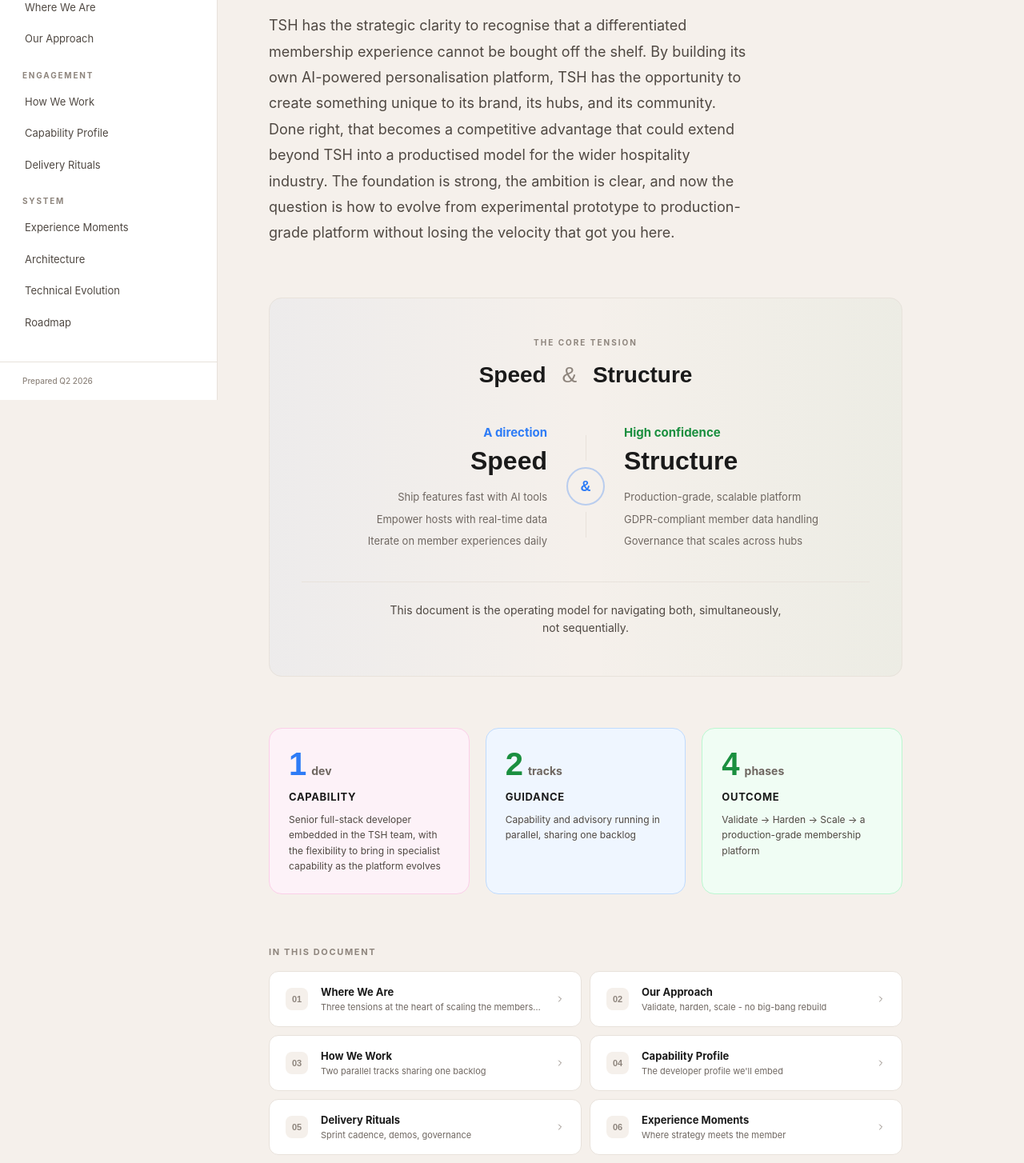
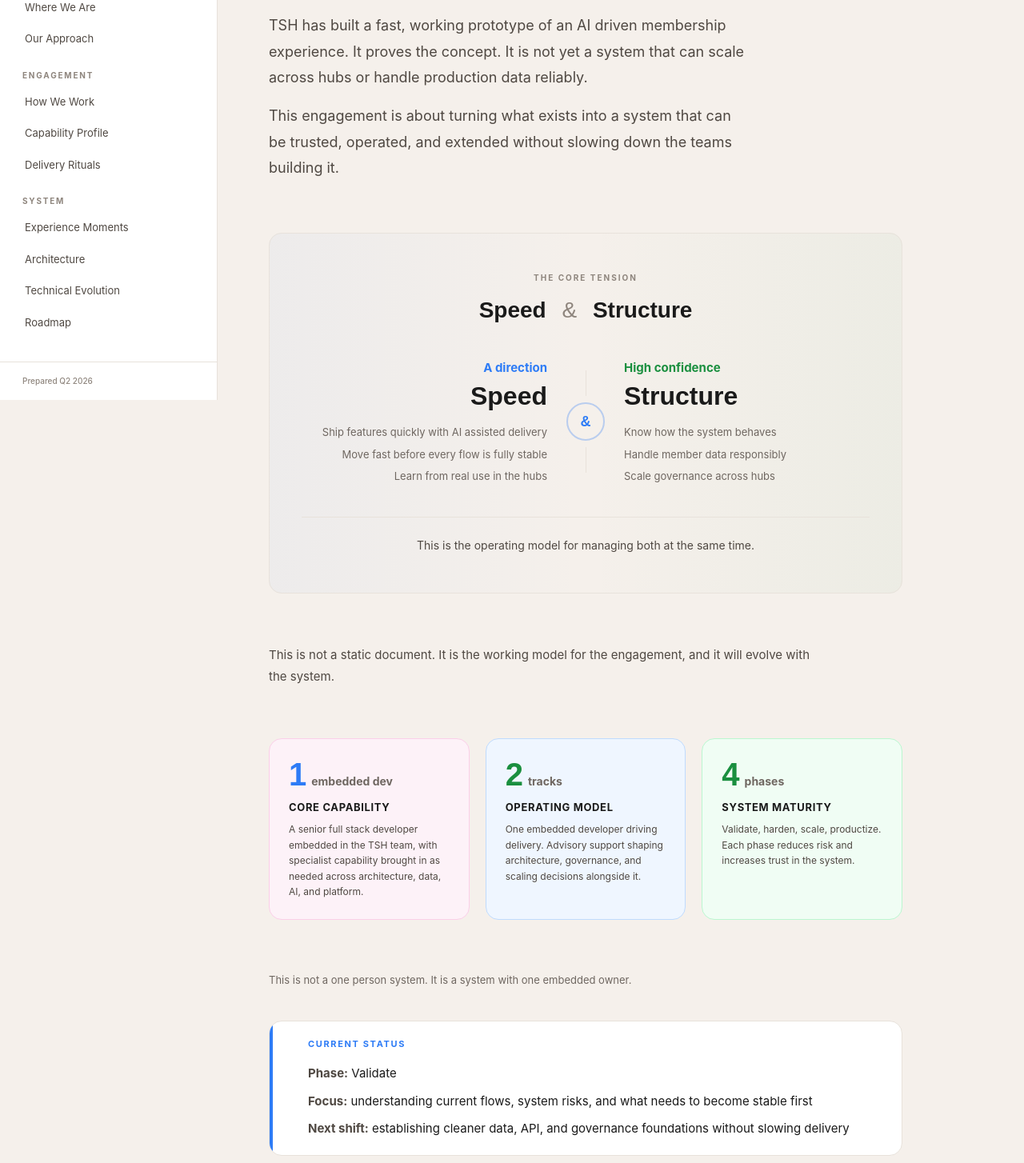
Before and after one commit to mczimmer/tsh-membership-engine, a Next.js app: page / in a window 1280 px wide. Shown: the part 300-1754 px from the top of the page at 80% size. Built offline with nearby package versions, Linux system fonts and the light colour scheme.

Commit message:
Harden overview page framing and navigation

```diff
--- a/src/app/(shell)/page.tsx
+++ b/src/app/(shell)/page.tsx
@@ -4,38 +4,38 @@ import { PageWrapper } from "@/components/PageWrapper";
 const NAV_CARDS = [
   {
     href: "/context",
-    title: "Where We Are",
-    desc: "Three tensions at the heart of scaling the membership platform",
+    title: "Current State & Risks",
+    desc: "The tensions and system realities that need to be managed first",
   },
   {
     href: "/approach",
-    title: "Our Approach",
-    desc: "Validate, harden, scale - no big-bang rebuild",
+    title: "System Evolution",
+    desc: "How the platform matures from prototype to a trusted system",
   },
   {
     href: "/how-we-work",
-    title: "How We Work",
-    desc: "Two parallel tracks sharing one backlog",
+    title: "Operating Model",
+    desc: "How delivery, advisory, and shared decision making work together",
   },
   {
     href: "/team",
-    title: "Capability Profile",
-    desc: "The developer profile we'll embed",
+    title: "System Components",
+    desc: "The capabilities required across data, AI, APIs, platform, and governance",
   },
   {
     href: "/delivery",
-    title: "Delivery Rituals",
-    desc: "Sprint cadence, demos, governance",
+    title: "Control Points",
+    desc: "The rituals that keep speed, quality, and governance aligned",
   },
   {
     href: "/experiences",
-    title: "Experience Moments",
-    desc: "Where strategy meets the member",
+    title: "Active Use Cases",
+    desc: "Where the system meets real member and hub experiences",
   },
   {
     href: "/roadmap",
-    title: "Roadmap",
-    desc: "Week-by-week from discovery to scale",
+    title: "Execution Plan",
+    desc: "How the work progresses from validation through scale",
   },
 ];
 
@@ -46,7 +46,7 @@ export default function OverviewPage() {
         <div className="mb-8 inline-flex items-center gap-2 rounded-full border border-accent-primary/20 bg-accent-primary/[0.08] px-3.5 py-1.5">
           <span className="h-1.5 w-1.5 rounded-full bg-accent-primary" />
           <span className="text-[11px] font-bold uppercase tracking-wide text-accent-primary">
-            Engagement Plan · Q2 2026
+            Working Model · Q2 2026
           </span>
         </div>
 
@@ -57,16 +57,14 @@ export default function OverviewPage() {
         </h1>
 
         <p className="mt-8 max-w-[600px] text-[18px] leading-[1.8] text-text-secondary">
-          TSH has the strategic clarity to recognise that a differentiated
-          membership experience cannot be bought off the shelf. By building its
-          own AI-powered personalisation platform, TSH has the opportunity to
-          create something unique to its brand, its hubs, and its community.
-          Done right, that becomes a competitive advantage that could extend
-          beyond TSH into a productised model for the wider hospitality
-          industry. The foundation is strong, the ambition is clear, and now
-          the question is how to evolve from experimental prototype to
-          production-grade platform without losing the velocity that got you
-          here.
+          TSH has built a fast, working prototype of an AI driven membership
+          experience. It proves the concept. It is not yet a system that can
+          scale across hubs or handle production data reliably.
+        </p>
+        <p className="mt-4 max-w-[600px] text-[18px] leading-[1.8] text-text-secondary">
+          This engagement is about turning what exists into a system that can
+          be trusted, operated, and extended without slowing down the teams
+          building it.
         </p>
       </div>
 
@@ -93,9 +91,9 @@ export default function OverviewPage() {
               </div>
               <div className="mt-4 space-y-2">
                 {[
-                  "Ship features fast with AI tools",
-                  "Empower hosts with real-time data",
-                  "Iterate on member experiences daily",
+                  "Ship features quickly with AI assisted delivery",
+                  "Move fast before every flow is fully stable",
+                  "Learn from real use in the hubs",
                 ].map((t, i) => (
                   <div key={i} className="text-[13px] text-text-tertiary">
                     {t}
@@ -123,9 +121,9 @@ export default function OverviewPage() {
               </div>
               <div className="mt-4 space-y-2">
                 {[
-                  "Production-grade, scalable platform",
-                  "GDPR-compliant member data handling",
-                  "Governance that scales across hubs",
+                  "Know how the system behaves",
+                  "Handle member data responsibly",
+                  "Scale governance across hubs",
                 ].map((t, i) => (
                   <div key={i} className="text-[13px] text-text-tertiary">
                     {t}
@@ -137,20 +135,24 @@ export default function OverviewPage() {
 
           <div className="mt-10 border-t border-border-subtle pt-6 text-center">
             <div className="mx-auto max-w-[500px] text-[14px] leading-relaxed text-text-secondary">
-              This document is the operating model for navigating both,
-              simultaneously, not sequentially.
+              This is the operating model for managing both at the same time.
             </div>
           </div>
         </div>
       </div>
 
+      <p className="mb-16 max-w-[680px] text-[15px] leading-[1.75] text-text-secondary">
+        This is not a static document. It is the working model for the
+        engagement, and it will evolve with the system.
+      </p>
+
       <div className="mb-16 grid grid-cols-3 gap-5">
         {[
           {
             stat: "1",
-            unit: "dev",
-            label: "Capability",
-            desc: "Senior full-stack developer embedded in the TSH team, with the flexibility to bring in specialist capability as the platform evolves",
+            unit: "embedded dev",
+            label: "Core capability",
+            desc: "A senior full stack developer embedded in the TSH team, with specialist capability brought in as needed across architecture, data, AI, and platform.",
             color: "text-accent-primary",
             bg: "bg-pink-50",
             border: "border-pink-200",
@@ -158,8 +160,8 @@ export default function OverviewPage() {
           {
             stat: "2",
             unit: "tracks",
-            label: "Guidance",
-            desc: "Capability and advisory running in parallel, sharing one backlog",
+            label: "Operating model",
+            desc: "One embedded developer driving delivery. Advisory support shaping architecture, governance, and scaling decisions alongside it.",
             color: "text-accent-secondary",
             bg: "bg-blue-50",
             border: "border-blue-200",
@@ -167,8 +169,8 @@ export default function OverviewPage() {
           {
             stat: "4",
             unit: "phases",
-            label: "Outcome",
-            desc: "Validate -> Harden -> Scale -> a production-grade membership platform",
+            label: "System maturity",
+            desc: "Validate, harden, scale, productize. Each phase reduces risk and increases trust in the system.",
             color: "text-accent-green",
             bg: "bg-green-50",
             border: "border-green-200",
@@ -195,9 +197,41 @@ export default function OverviewPage() {
         ))}
       </div>
 
+      <p className="mb-10 text-[13px] leading-[1.7] text-text-tertiary">
+        This is not a one person system. It is a system with one embedded
+        owner.
+      </p>
+
+      <div className="relative mb-16 overflow-hidden rounded-2xl border border-border-subtle bg-bg-card px-6 py-5">
+        <div className="absolute bottom-0 left-0 top-0 w-1 rounded-full bg-accent-primary" />
+        <div className="pl-6">
+          <div className="mb-4 text-[11px] font-bold uppercase tracking-[0.15em] text-accent-primary">
+            Current status
+          </div>
+          <div className="space-y-2 text-[15px] leading-[1.75] text-text-primary">
+            <p>
+              <span className="font-bold text-text-secondary">Phase:</span>{" "}
+              Validate
+            </p>
+            <p>
+              <span className="font-bold text-text-secondary">Focus:</span>{" "}
+              understanding current flows, system risks, and what needs to
+              become stable first
+            </p>
+            <p>
+              <span className="font-bold text-text-secondary">
+                Next shift:
+              </span>{" "}
+              establishing cleaner data, API, and governance foundations
+              without slowing delivery
+            </p>
+          </div>
+        </div>
+      </div>
+
       <div>
         <div className="mb-4 text-[11px] font-bold uppercase tracking-[0.15em] text-text-muted">
-          In this document
+          Working modules
         </div>
         <div className="grid grid-cols-2 gap-2.5">
           {NAV_CARDS.map((item, i) => (
@@ -210,10 +244,10 @@ export default function OverviewPage() {
                 {String(i + 1).padStart(2, "0")}
               </div>
               <div className="min-w-0 flex-1">
-                <div className="truncate text-[13px] font-bold text-text-primary transition-colors group-hover:text-accent-primary">
+                <div className="text-[13px] font-bold leading-[1.4] text-text-primary transition-colors group-hover:text-accent-primary">
                   {item.title}
                 </div>
-                <div className="truncate text-[11px] text-text-tertiary">
+                <div className="mt-1 text-[11px] leading-[1.5] text-text-tertiary">
                   {item.desc}
                 </div>
               </div>
```
